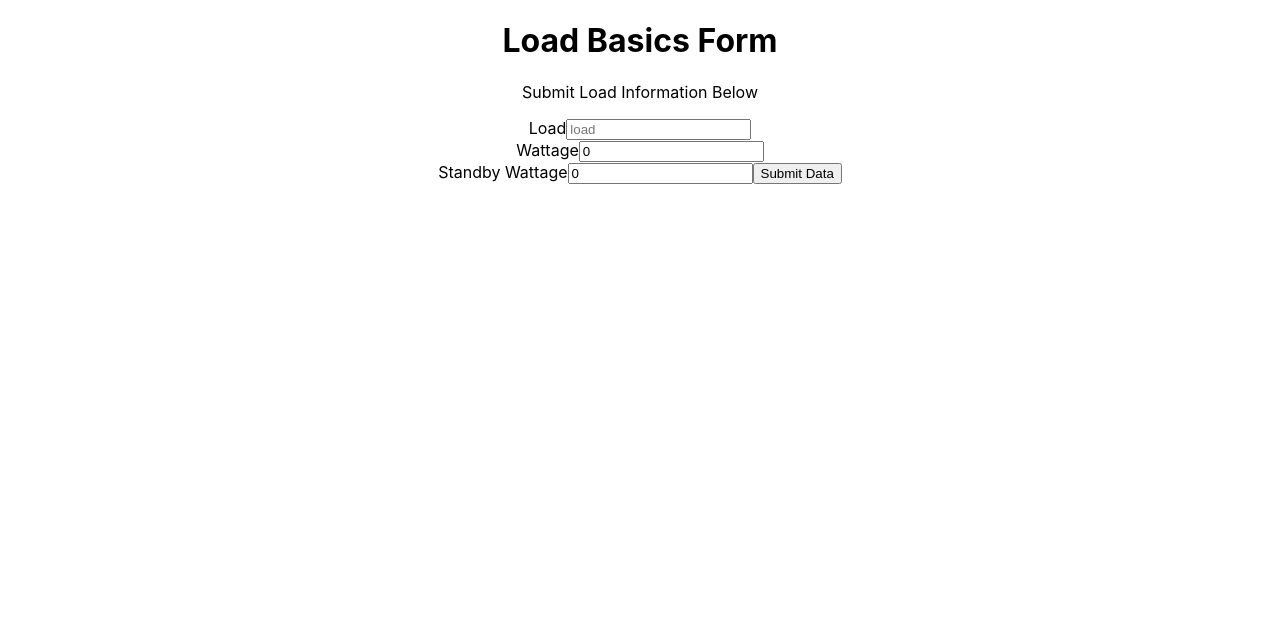
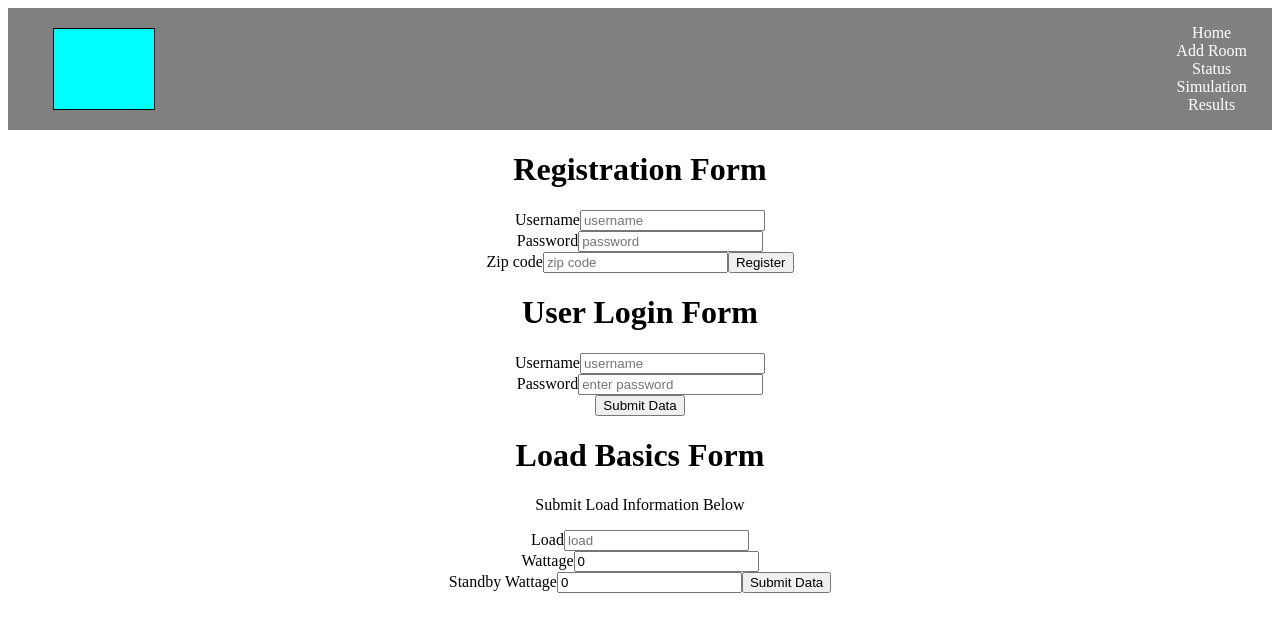
Before and after one commit to caseymccullough/electricity-react, a React (Create React App) app in the folder electric-sage/: page /dev in a window 1280 px wide. Shown: the top 632 px of the page. Built offline with nearby package versions, Linux system fonts and the light colour scheme; no server answers.

Commit message:
able to create new user with form

```diff
--- a/electric-sage/src/App.js
+++ b/electric-sage/src/App.js
@@ -1,9 +1,72 @@
 import './styles.css';
-import React, {useState} from "react";
 
+import React, {Component, useState, useEffect} from "react";
+import { Route, Switch } from "react-router-dom";
+import { Router } from 'react-router';
 import LoadBasicsForm from './Components/LoadBasicsForm';
+import LoginForm from './Components/LoginForm/LoginForm';
+//import RegisterForm from './Components/RegisterForm/RegsisterForm'
+import NavBar from './Components/NavBar/NavBar';
+import Home from './Components/Home/Home';
+
+import {
+  Status,
+  AddRoom,
+  RunSim,
+  Results
+} from "./pages";
+import RegisterForm from './Components/RegisterForm/RegisterForm';
+
 
 export default function App() {
+
+  const [users, setUsers] = useState([]);
+
+  const [userFormData,setUserFormData] = useState({
+    username: "",
+    password: "",
+    zipcode: "",
+
+  });
+  const [isLoggedIn, setLoggedIn] = useState(false);
+
+
+  const createUser = async (event) => {
+    event.preventDefault();
+    const body = {...userFormData}; // spreads data into the body
+    try {
+       const response = await fetch("http://localhost:8800/user", {
+       method: "POST",
+       headers: {
+        "Content-Type": "application/json"
+      },
+      body: JSON.stringify(body)
+     });
+     // what to do after
+    } catch(error) {
+       console.error(error);
+    } finally {
+       await getUsers();
+    }
+
+  }
+
+    // Index
+ const getUsers = async () => {
+  try {
+    const response = await fetch("http://localhost:8800/user");
+    const data = await response.json();
+    setUsers([...data]);
+  } catch (error) {
+    console.error(error);
+  }
+};
+
+
+
+
+
+
 
   const [loads, setLoads] = useState([]);
   const [formData, setFormData] = useState({
@@ -52,14 +115,29 @@ export default function App() {
     }
   };
 
-  getLoads();
-  console.log(loads);
+
 
 
 
   return (
+
     <div className="App">
-      <LoadBasicsForm formData = {formData} setFormData = {setFormData}></LoadBasicsForm>
+      <NavBar></NavBar>
+
+      <main>
+        <RegisterForm createUser = {createUser} userFormData = {userFormData} setUserFormData = {setUserFormData}></RegisterForm>
+        <LoginForm></LoginForm>
+
+        <Switch>
+
+          <Route path="/dev" render={() => <LoadBasicsForm formData = {formData} setFormData = {setFormData} /> } />
+          <Route path="/status" render={() => <Status />} />
+          <Route path="/addroom" render={() => <AddRoom />} />
+          <Route path="/sim" render={() => <RunSim />} />
+          <Route path="/results" render={() => <Results />} />
+          </Switch>
+        </main>
     </div>
+
   );
 }
--- /dev/null
+++ b/electric-sage/src/Components/Home/Home.js
@@ -0,0 +1,9 @@
+
+
+export default function Home() {
+   return (
+      <div>
+         <h1>Home Page</h1>
+      </div>
+   );
+}
--- a/electric-sage/src/Components/LoadBasicsForm.js
+++ b/electric-sage/src/Components/LoadBasicsForm.js
@@ -15,7 +15,8 @@ export default function LoadBasicsForm(props) {
 
    const handleSubmit = (event) => {
      event.preventDefault();
-     console.log (props.formData);
+     //props.
+     //console.log (props.formData);
     // props.setLatitude(formData.latitude);
     // props.setLongitude(formData.longitude);
 
--- /dev/null
+++ b/electric-sage/src/Components/LoginForm/LoginForm.js
@@ -0,0 +1,63 @@
+import { useState, useEffect, useRef } from "react";
+
+export default function LoginForm() {
+
+   // const [userData, setUserData] = useState ({
+   //    name: "",
+   //    password:""
+   // })
+
+   const usernameVal = useRef();
+   const passwordVal = useRef();
+
+   // Need help with all validation related below.
+
+   // const handleChange = (event)=> {
+   //   props.setFormData({ ...props.formData, [event.target.name]: event.target.value});
+   //   console.log(event.target.name + ": " + event.target.value);
+   // }
+
+   const handleSubmit = (event) => {
+     event.preventDefault();
+      const username = usernameVal.current.value;
+      const password = passwordVal.current.value;
+      //
+
+      console.log (username);
+      console.log (password);
+
+   }
+
+
+ return (
+   <div className="user-login-page">
+     <h1>User Login Form</h1>
+
+     <form onSubmit={handleSubmit} className="user-login-form">
+       <label>
+         Username
+         <input
+           type = "text"
+           name="username"
+           placeholder = "username"
+           ref={usernameVal}
+          // onChange={handleChange}
+           ></input>
+       </label>
+       <br></br>
+       <label>
+         Password
+         <input type="text"
+         name="password"
+         placeholder = "enter password"
+         ref={passwordVal}
+         //onChange={handleChange}
+         ></input>
+       </label>
+       <br></br>
+
+       <button onClick={handleSubmit}>Submit Data</button>
+     </form>
+ </div>
+);
+}
--- /dev/null
+++ b/electric-sage/src/Components/NavBar/NavBar.css
@@ -0,0 +1,28 @@
+
+
+a {
+   color: white;
+   text-decoration: none !important;
+}
+
+ul{
+   list-style-type:none;
+}
+
+#nav-container{
+   background-color: gray;
+   display: flex;
+   flex-direction: row;
+   justify-content: space-between;
+   padding: 0 25px;
+
+
+}
+
+#nav-logo {
+   width: 100px;
+   min-height: 60px;
+   margin: 20px;
+   background-color: aqua;
+   border: 1px black solid;
+}
--- /dev/null
+++ b/electric-sage/src/Components/NavBar/NavBar.js
@@ -0,0 +1,27 @@
+import {Link} from 'react-router-dom';
+import style from "./NavBar.css";
+
+export default function NavBar() {
+
+
+
+   return (
+      <div id="nav-container">
+         <div id="nav-logo"></div>
+         <nav>
+            <ul>
+               <li><Link to="/" >Home</Link></li>
+               <li><Link to="/addroom" >Add Room</Link></li>
+               <li><Link to="/status" >Status</Link></li>
+               <li><Link to="/sim">Simulation</Link></li>
+               <li><Link to="/results">Results</Link></li>
+            </ul>
+         </nav>
+      </div>
+
+   )
+
+
+
+
+}
--- /dev/null
+++ b/electric-sage/src/Components/RegisterForm/RegisterForm.js
@@ -0,0 +1,58 @@
+
+import {useState} from "react";
+
+export default function RegisterForm(props) {
+
+   /* name is name of thing to which it's bound
+     set formData to the spread of formData, find by name, assign value
+      ...formData returns series of comma-separated values
+      we add to that the name of one data item : the new value for that item
+       this will overwrite the last one (!).  See #1 above.
+   */
+
+
+   const handleChange = (event)=> {
+     props.setUserFormData({ ...props.userFormData, [event.target.name]: event.target.value});
+     console.log(event.target.name + ": " + event.target.value);
+   }
+
+ return (
+   <div className="registration-page">
+     <h1>Registration Form</h1>
+
+     <form id="registration-form" onSubmit={props.createUser}>
+       <label>
+         Username
+         <input
+           type = "text"
+           name="username"
+           placeholder = "username"
+           value={props.userFormData.username}
+           onChange={handleChange}
+           ></input>
+       </label>
+       <br></br>
+       <label>
+         Password
+         <input type="text"
+         name="password"
+         placeholder = "password"
+         value={props.userFormData.password}
+         onChange={handleChange}
+         ></input>
+       </label>
+       <br></br>
+       <label>
+         Zip code
+         <input type="number"
+         name="zipcode"
+         placeholder = "zip code"
+         value={props.userFormData.zipcode}
+         onChange={handleChange}
+         ></input>
+       </label>
+       <button onClick={props.createUser}>Register</button>
+     </form>
+ </div>
+);
+}
--- a/electric-sage/src/index.js
+++ b/electric-sage/src/index.js
@@ -1,17 +1,15 @@
-import React from 'react';
-import ReactDOM from 'react-dom';
-import './index.css';
-import App from './App';
+import React from "react";
+import ReactDOM from "react-dom";
 
-import {BrowserRouter as Router} from "react-router-dom";
+import App from "./App";
+import { BrowserRouter } from "react-router-dom";
 
+const rootElement = document.getElementById("root");
 ReactDOM.render(
-
-    <React.StrictMode>
-       <Router>
-        <App />
-      </Router>
-    </React.StrictMode>,
-
-  document.getElementById('root')
+  <React.StrictMode>
+    <BrowserRouter>
+      <App />
+    </BrowserRouter>
+  </React.StrictMode>,
+  rootElement
 );
--- /dev/null
+++ b/electric-sage/src/pages.js
@@ -0,0 +1,37 @@
+import React from "react";
+
+
+
+
+
+export function Status() {
+   return (
+      <div>
+         <h1>Status Page</h1>
+      </div>
+   );
+}
+
+export function AddRoom() {
+   return (
+      <div>
+         <h1>Add Room Page</h1>
+      </div>
+   );
+}
+
+export function RunSim() {
+   return (
+      <div>
+         <h1>Run Simulation Page</h1>
+      </div>
+   );
+}
+
+export function Results() {
+   return (
+      <div>
+         <h1>Results Page</h1>
+      </div>
+   );
+}
```
Also changed, not shown: electric-sage/src/Components/Home/Home.css (added), electric-sage/src/Components/LoginForm/LoginForm.css (added), 1 other file (tests, documents, lock files or other folders).
